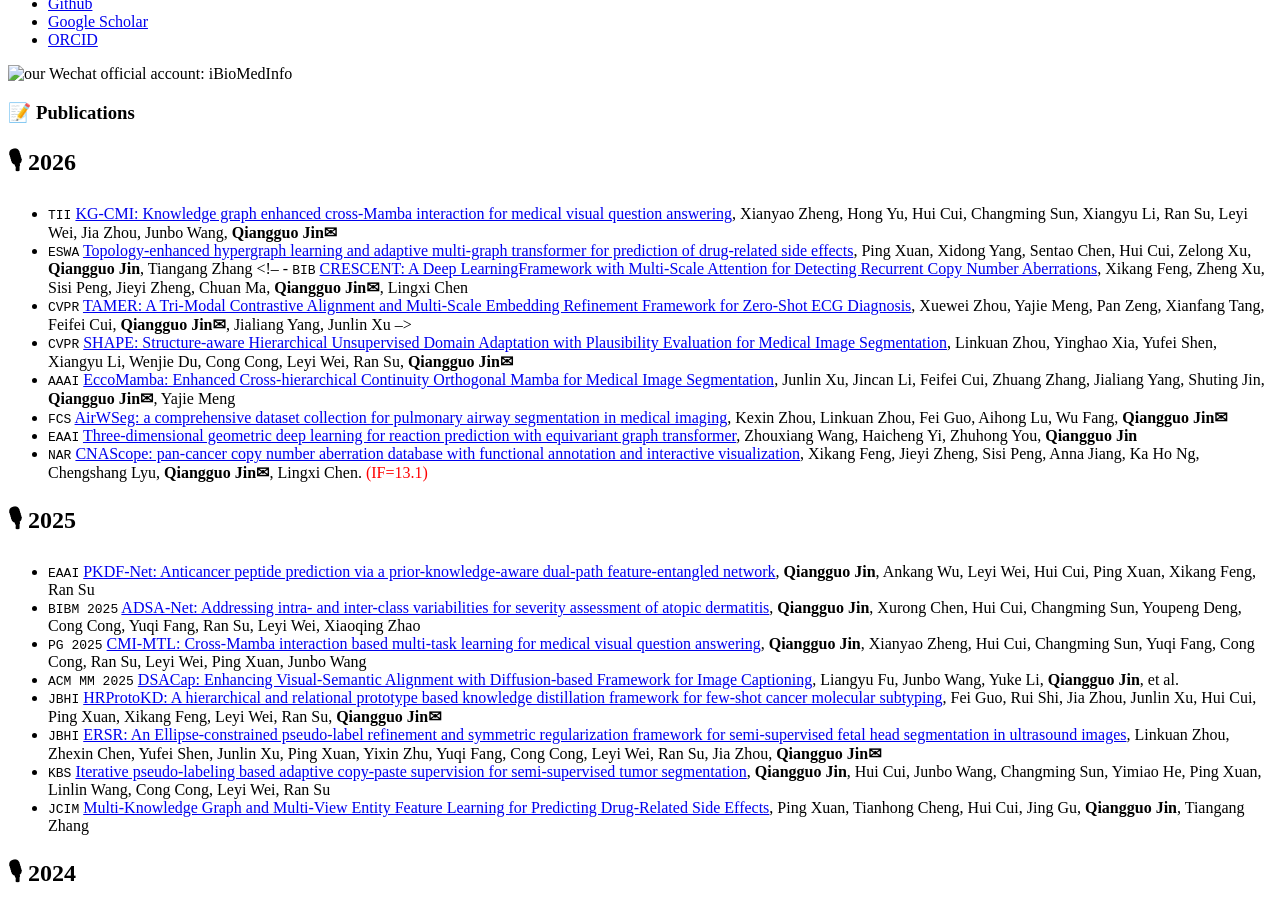
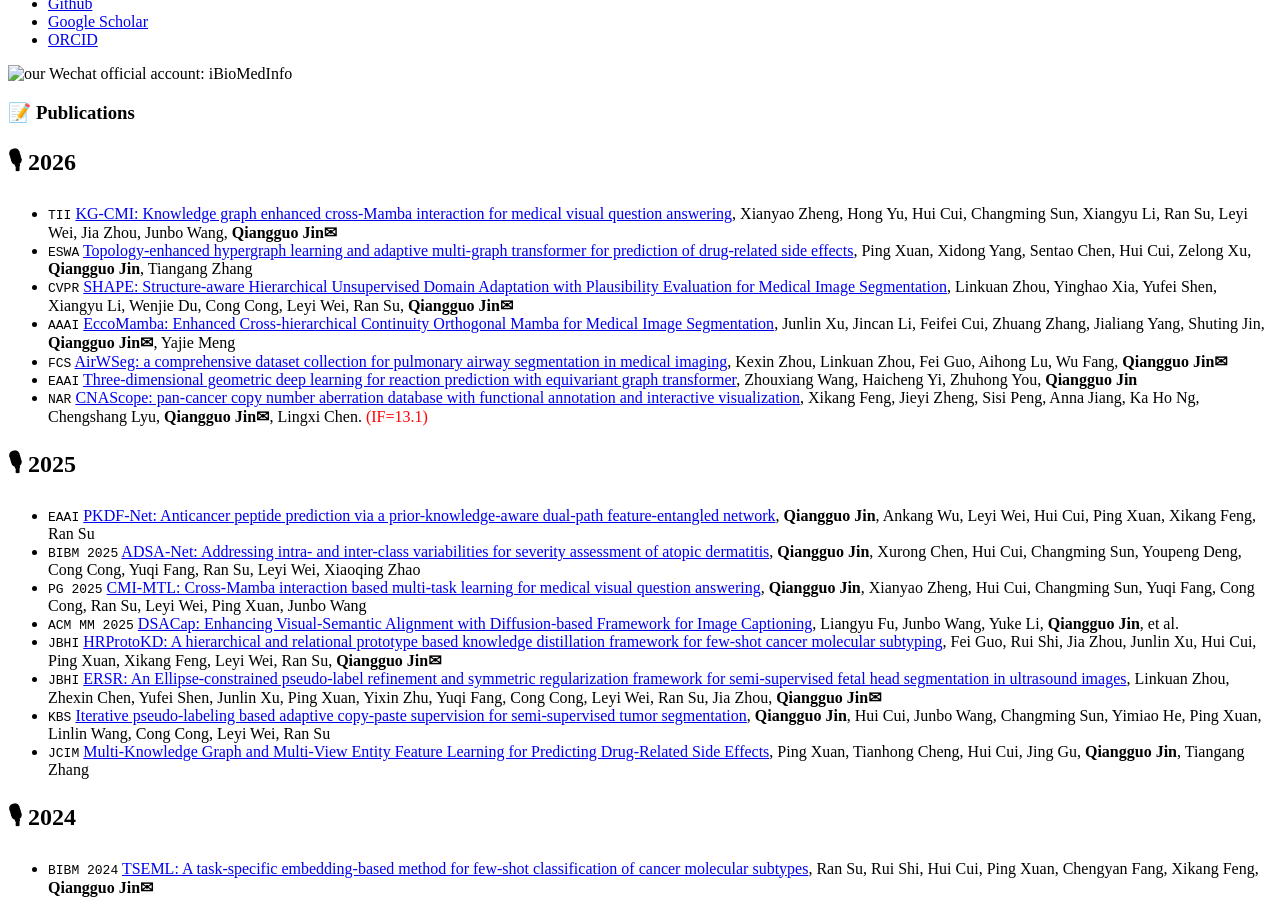
Before and after one commit to qgking/qgking.github.io, a Jekyll site: the page built from _pages/includes/pub.md, in a window 1280 px wide and 900 px high, scrolled down 694 px. Built offline with Jekyll 4.4.1, drawn with Linux system fonts in a browser that asks for light colours; our own code applies the rules of GitHub Pages for plain Markdown files.

Commit message:
update pub

```diff
--- a/_pages/includes/pub.md
+++ b/_pages/includes/pub.md
@@ -3,8 +3,6 @@
 ## 🎙 2026
 - ``TII`` [KG-CMI: Knowledge graph enhanced cross-Mamba interaction for medical visual question answering](https://arxiv.org/pdf/2604.00601), Xianyao Zheng, Hong Yu, Hui Cui, Changming Sun, Xiangyu Li, Ran Su, Leyi Wei, Jia Zhou, Junbo Wang, **Qiangguo Jin✉**
 - ``ESWA`` [Topology-enhanced hypergraph learning and adaptive multi-graph transformer for prediction of drug-related side effects](https://www.sciencedirect.com/science/article/pii/S0957417426010638), Ping Xuan, Xidong Yang, Sentao Chen, Hui Cui, Zelong Xu, **Qiangguo Jin**, Tiangang Zhang
-<!-- - ``BIB`` [CRESCENT: A Deep LearningFramework with Multi-Scale Attention for Detecting Recurrent Copy Number Aberrations](10.1093/bib/bbag167), Xikang Feng, Zheng Xu, Sisi Peng, Jieyi Zheng, Chuan Ma, **Qiangguo Jin✉**, Lingxi Chen
-- ``CVPR`` [TAMER: A Tri-Modal Contrastive Alignment and Multi-Scale Embedding Refinement Framework for Zero-Shot ECG Diagnosis](https://arxiv.org/pdf/2603.21904), Xuewei Zhou, Yajie Meng, Pan Zeng, Xianfang Tang, Feifei Cui, **Qiangguo Jin✉**, Jialiang Yang, Junlin Xu -->
 - ``CVPR`` [SHAPE: Structure-aware Hierarchical Unsupervised Domain Adaptation with Plausibility Evaluation for Medical Image Segmentation](https://arxiv.org/pdf/2603.21904), Linkuan Zhou, Yinghao Xia, Yufei Shen, Xiangyu Li, Wenjie Du, Cong Cong, Leyi Wei, Ran Su, **Qiangguo Jin✉**
 - ``AAAI`` [EccoMamba: Enhanced Cross-hierarchical Continuity Orthogonal Mamba for Medical Image Segmentation](https://ojs.aaai.org/index.php/AAAI/article/view/38109), Junlin Xu, Jincan Li, Feifei Cui, Zhuang Zhang, Jialiang Yang, Shuting Jin, **Qiangguo Jin✉**, Yajie Meng
 - ``FCS`` [AirWSeg: a comprehensive dataset collection for pulmonary airway segmentation in medical imaging](https://link.springer.com/article/10.1007/s11704-025-41308-1), Kexin Zhou, Linkuan Zhou, Fei Guo, Aihong Lu, Wu Fang, **Qiangguo Jin✉**
```
